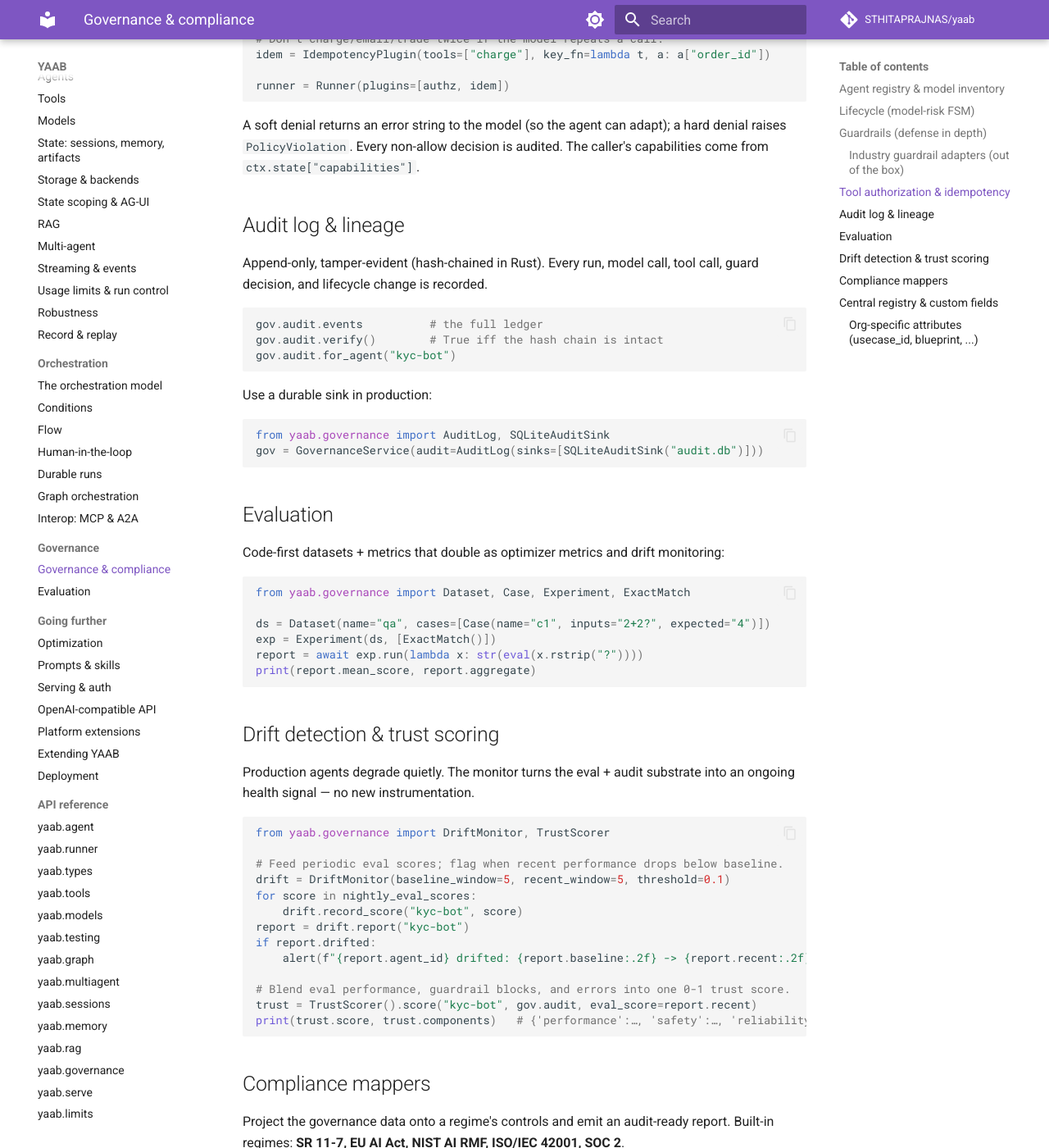
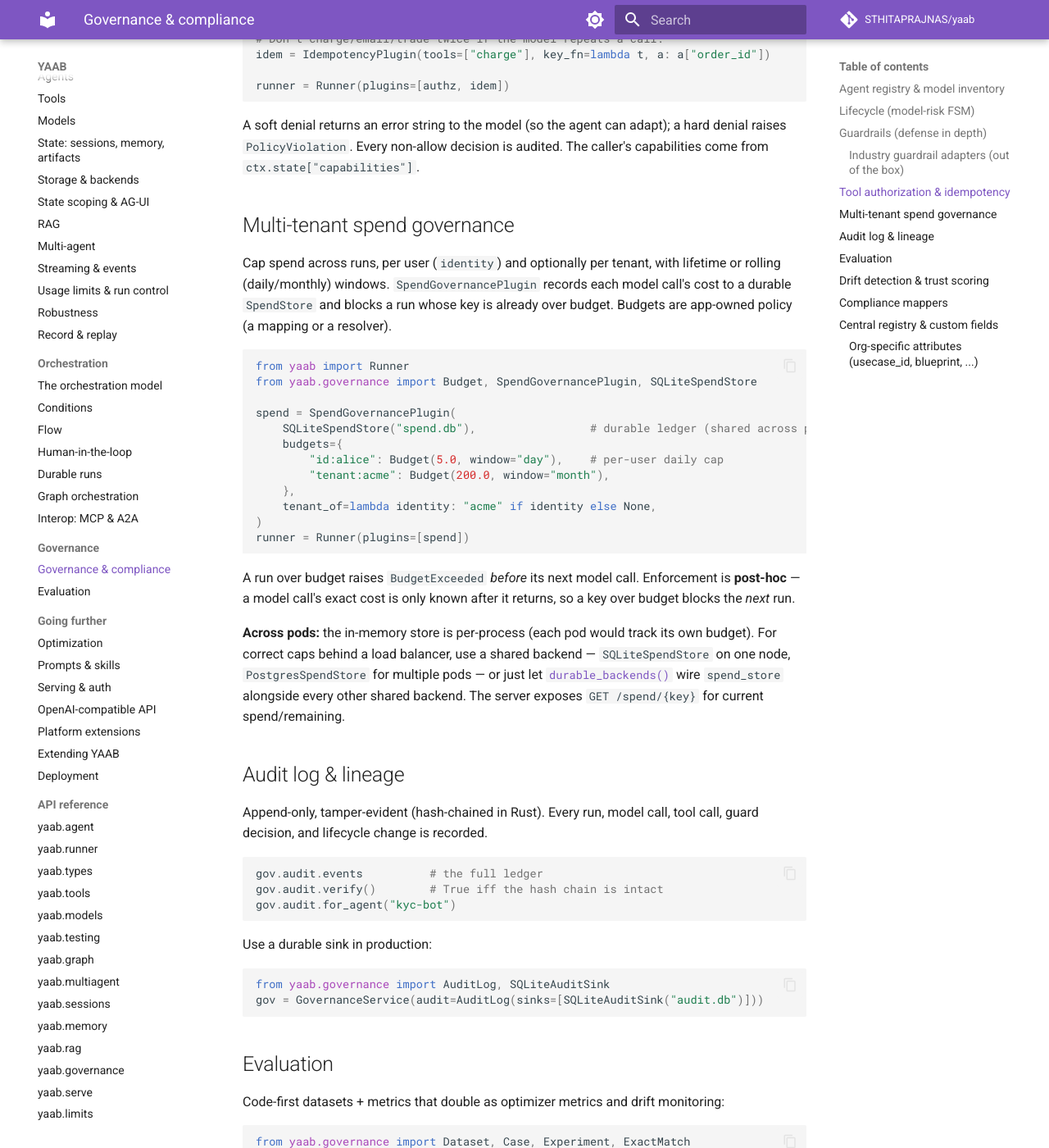
Before and after one commit to STHITAPRAJNAS/yaab, an MkDocs documentation site: the page built from docs/governance.md, in a window 1280 px wide and 1400 px high, scrolled down 2801 px. Shown: the whole window at 82% size. Built offline with MkDocs 1.6.1 and Material for MkDocs 9.7.7, drawn with Linux system fonts in a browser that asks for light colours; comment, search, counter and statistics services are not loaded.

Commit message:
docs: multi-tenant spend governance section

````diff
--- a/docs/governance.md
+++ b/docs/governance.md
@@ -136,6 +136,39 @@
 A soft denial returns an error string to the model (so the agent can adapt); a
 hard denial raises `PolicyViolation`. Every non-allow decision is audited. The
 caller's capabilities come from `ctx.state["capabilities"]`.
+
+## Multi-tenant spend governance
+
+Cap spend across runs, per user (`identity`) and optionally per tenant, with
+lifetime or rolling (daily/monthly) windows. `SpendGovernancePlugin` records each
+model call's cost to a durable `SpendStore` and blocks a run whose key is already
+over budget. Budgets are app-owned policy (a mapping or a resolver).
+
+```python
+from yaab import Runner
+from yaab.governance import Budget, SpendGovernancePlugin, SQLiteSpendStore
+
+spend = SpendGovernancePlugin(
+    SQLiteSpendStore("spend.db"),                 # durable ledger (shared across pods)
+    budgets={
+        "id:alice": Budget(5.0, window="day"),    # per-user daily cap
+        "tenant:acme": Budget(200.0, window="month"),
+    },
+    tenant_of=lambda identity: "acme" if identity else None,
+)
+runner = Runner(plugins=[spend])
+```
+
+A run over budget raises `BudgetExceeded` *before* its next model call.
+Enforcement is **post-hoc** — a model call's exact cost is only known after it
+returns, so a key over budget blocks the *next* run.
+
+**Across pods:** the in-memory store is per-process (each pod would track its own
+budget). For correct caps behind a load balancer, use a shared backend —
+`SQLiteSpendStore` on one node, `PostgresSpendStore` for multiple pods — or just
+let [`durable_backends()`](durable-runs.md) wire `spend_store` alongside every
+other shared backend. The server exposes `GET /spend/{key}` for current
+spend/remaining.
 
 ## Audit log & lineage
 
````
